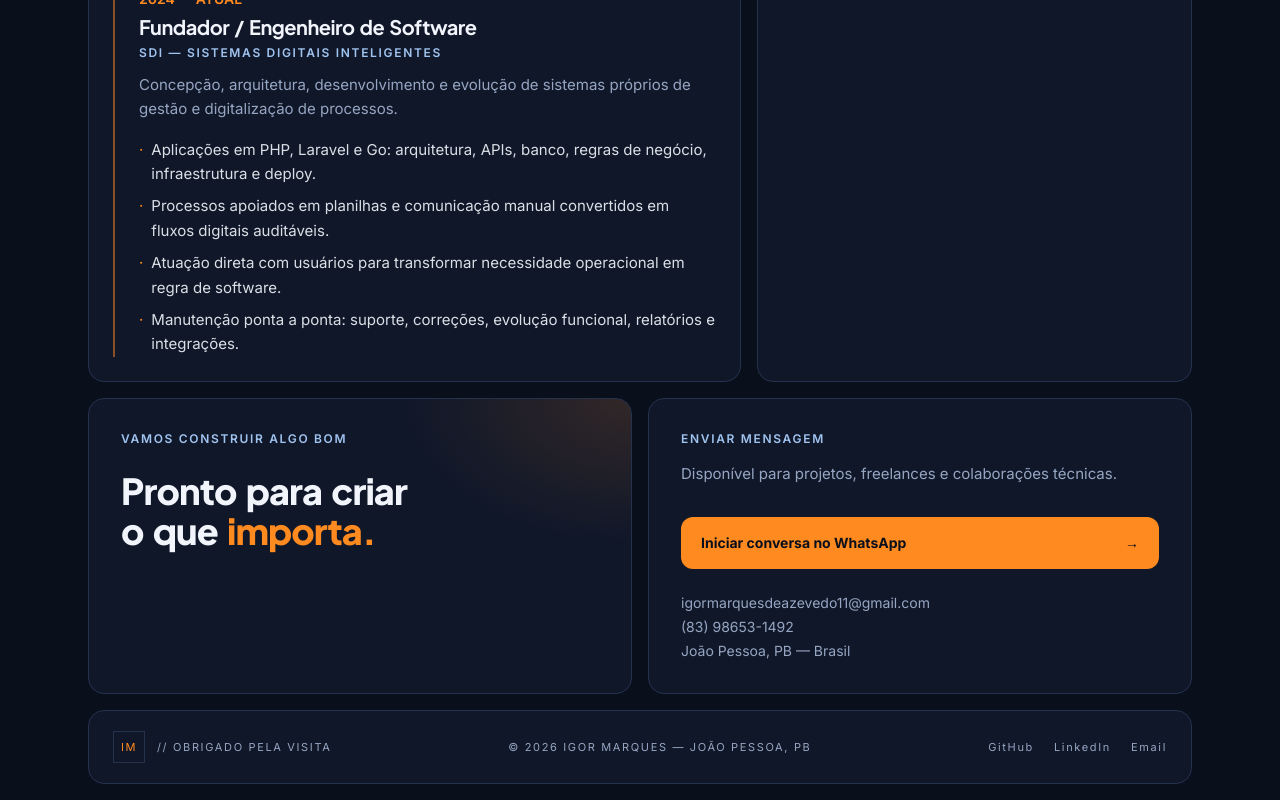
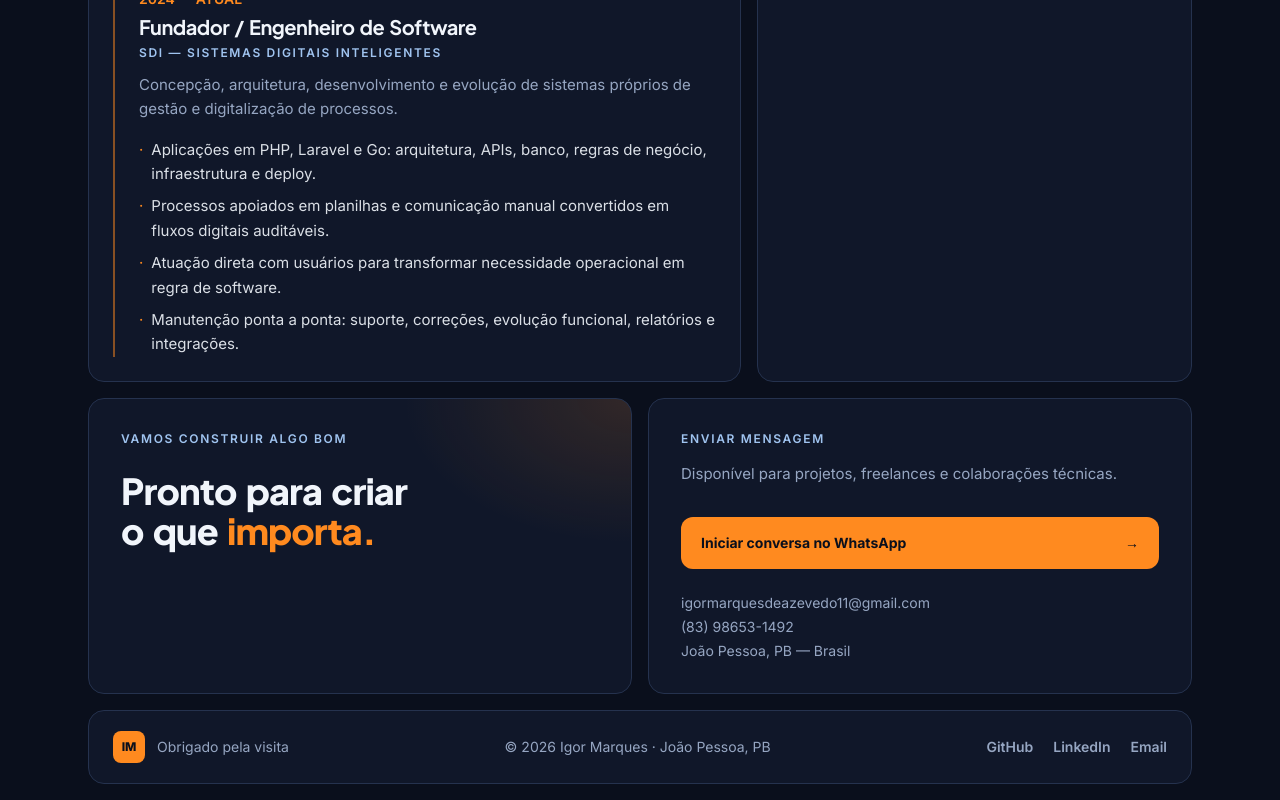
Before and after one commit to IgorMarqx/portfolio, a Next.js app: page / in a window 1280 px wide. Shown: the part 3600-4400 px from the top of the page. Built offline with nearby package versions, Linux system fonts and the light colour scheme.

Commit message:
chore: aprimorar estilos e layout do componente Rodape

```diff
--- a/src/components/Rodape.tsx
+++ b/src/components/Rodape.tsx
@@ -2,20 +2,19 @@ import { perfil } from "@/data/conteudo";
 
 export function Rodape() {
   return (
-    <footer className="painel flex flex-col gap-4 px-5 py-5 text-[11px] tracking-[0.15em] text-muted sm:flex-row sm:items-center sm:justify-between sm:px-6">
+    <footer className="painel flex flex-col gap-4 px-5 py-5 text-sm text-muted sm:flex-row sm:items-center sm:justify-between sm:px-6">
       <div className="flex items-center gap-3">
-        <span className="flex h-8 w-8 items-center justify-center border border-line text-accent">
+        <span className="flex h-8 w-8 items-center justify-center rounded-lg bg-accent text-xs font-extrabold text-canvas">
           {perfil.iniciais}
         </span>
-        <span>// OBRIGADO PELA VISITA</span>
+        <span>Obrigado pela visita</span>
       </div>
 
       <p>
-        © {new Date().getFullYear()} {perfil.nome.toUpperCase()} — JOÃO PESSOA,
-        PB
+        © {new Date().getFullYear()} {perfil.nome} · João Pessoa, PB
       </p>
 
-      <div className="flex gap-5">
+      <div className="flex gap-5 font-semibold">
         <a
           href={perfil.github}
           target="_blank"
```
